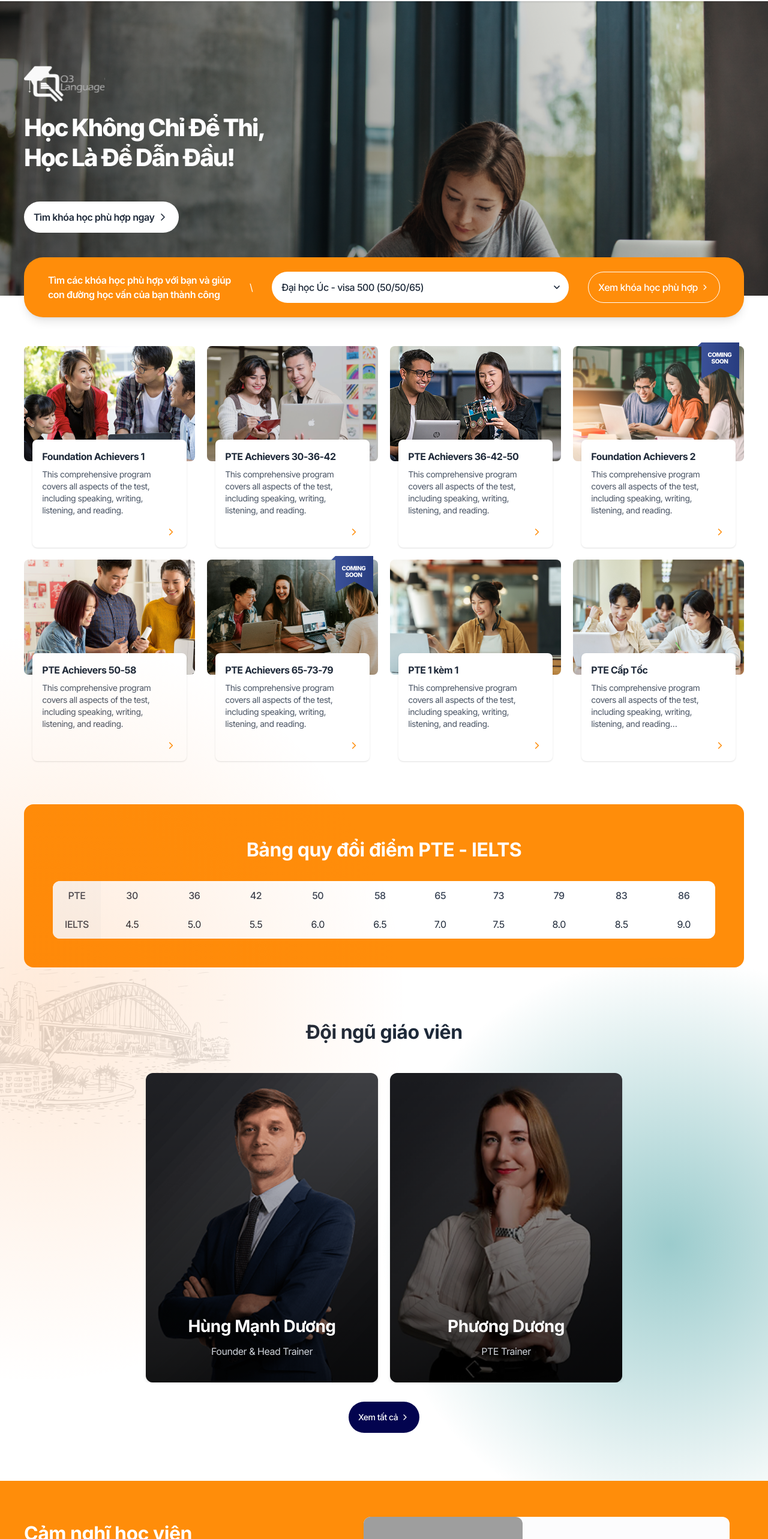
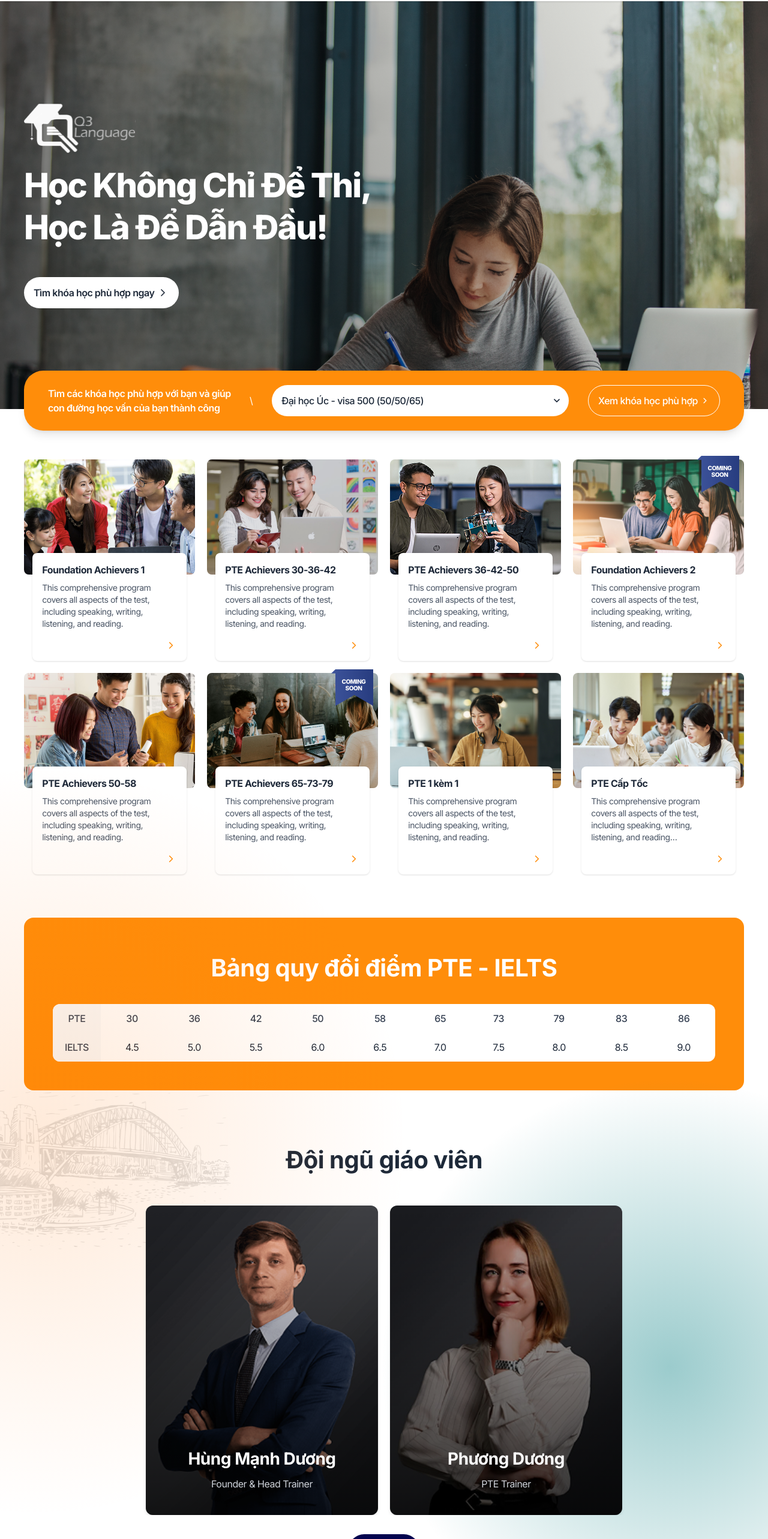
Before and after one commit to hoanglocdn95/Q3-landing-page, a Next.js app: page /en in a window 1280 px wide. Shown: the part 130-2696 px from the top of the page at 60% size. Built offline with nearby package versions, Linux system fonts and the light colour scheme; grey boxes are pictures that could not be loaded; a web font is replaced by a local one.

Commit message:
feat: add responsive home page

```diff
--- a/src/app/[locale]/_components/banner-section.tsx
+++ b/src/app/[locale]/_components/banner-section.tsx
@@ -6,7 +6,7 @@
   return (
     <section className="relative">
       {/* Hero Section with Background Image */}
-      <div className="gt-lg:h-[680px] relative h-[467px] overflow-hidden md:h-[491px]">
+      <div className="relative h-[467px] overflow-hidden md:h-[491px] lg:h-[680px]">
         <Image
           src="/images/home/hero-home.png"
           alt="Student studying"
@@ -21,12 +21,12 @@
                 alt="Logo of Q3 Language"
                 width={186}
                 height={88}
-                className="lt-lg:w-[186px] lt-lg:h-[88px] mb-4 h-[64px] w-[135px]"
+                className="mb-4 h-[64px] w-[135px] lg:h-[88px] lg:w-[186px]"
                 src={'/icons/logo-light.svg'}
               />
 
               {/* Hero Text */}
-              <h1 className="text-32 sm:text-40 lt-lg:text-[56px] mb-8 leading-tight font-extrabold text-white sm:mb-12 lg:tracking-[-2px]">
+              <h1 className="text-32 sm:text-40 mb-8 leading-tight font-extrabold text-white sm:mb-12 lg:text-[56px] lg:tracking-[-2px]">
                 Học Không Chỉ Để Thi, <br />
                 Học Là Để Dẫn Đầu!
               </h1>
--- a/src/app/[locale]/_components/course-grid.tsx
+++ b/src/app/[locale]/_components/course-grid.tsx
@@ -4,7 +4,7 @@
 export default function CourseGrid({ locale }: { locale: string }) {
   return (
     <section className="section-container hide-scrollbar overflow-x-auto scroll-smooth py-12 pb-6 sm:overflow-hidden">
-      <div className="gt-lg:grid-cols-4 flex w-max grid-cols-2 space-x-4 sm:grid sm:w-auto sm:gap-5 sm:space-x-0 md:grid-cols-3">
+      <div className="flex w-max grid-cols-2 space-x-4 sm:grid sm:w-auto sm:gap-5 sm:space-x-0 md:grid-cols-3 lg:grid-cols-4">
         {courses.map((course, index) => (
           <CourseCard
             locale={locale}
--- a/src/app/[locale]/_components/evaluate.tsx
+++ b/src/app/[locale]/_components/evaluate.tsx
@@ -74,7 +74,7 @@
   ];
 
   return (
-    <section className="lt-lg:py-18 relative bg-[#FF8D0A] py-10 sm:py-15">
+    <section className="relative bg-[#FF8D0A] py-10 sm:py-15 lg:py-18">
       <Image
         src={'/images/home/evaluete-home.png'}
         width={732}
@@ -84,7 +84,7 @@
       />
       <div className="section-container flex flex-col md:flex-row">
         <div>
-          <h2 className="sm:text-32 text-24 gt-lg:text-[40px] gt-lg:leading-[72px] mb-2.5 text-center font-bold text-white sm:mb-4 md:text-left">
+          <h2 className="sm:text-32 text-24 mb-2.5 text-center font-bold text-white sm:mb-4 md:text-left lg:text-[40px] lg:leading-[72px]">
             Cảm nghĩ học viên
           </h2>
           <p className="mb-6 text-center text-base font-medium text-white sm:text-left">
--- a/src/app/[locale]/_components/score-conversion-table.tsx
+++ b/src/app/[locale]/_components/score-conversion-table.tsx
@@ -15,7 +15,7 @@
 
   return (
     <section className="section-container mt-12 rounded-2xl bg-[#ff8d0a] p-6 md:p-12">
-      <h2 className="sm:text-32 text-24 gt-lg:text-[40px] gt-lg:leading-[72px] mb-6 text-center font-bold text-white">
+      <h2 className="sm:text-32 text-24 mb-6 text-center font-bold text-white lg:text-[40px] lg:leading-[72px]">
         Bảng quy đổi điểm PTE - IELTS
       </h2>
 
--- a/src/app/[locale]/_components/teachers-team-section.tsx
+++ b/src/app/[locale]/_components/teachers-team-section.tsx
@@ -35,7 +35,7 @@
         />
         <div className="absolute top-[408px] left-[406px] z-0 size-[300px] rotate-[13deg] bg-[radial-gradient(50%_50%_at_50%_50%,_#067E81_0%,_rgba(217,_217,_217,_0)_100%)] opacity-[0.4] sm:size-[500px] md:top-[-20px] md:left-[635px] md:size-[963px]"></div>
         <div className="absolute right-[10px] bottom-[240px] z-0 h-[672px] w-[660px] rotate-[13deg] bg-[radial-gradient(50%_50%_at_50%_50%,_#FD7200_0%,_rgba(217,_217,_217,_0)_100%)] opacity-[0.15] md:right-[600px] md:bottom-[160px] md:h-[1254px] md:w-[1232px]"></div>
-        <h2 className="text-text-primary sm:text-32 text-24 gt-lg:text-[40px] gt-lg:leading-[72px] mb-10 text-center font-bold">
+        <h2 className="text-text-primary sm:text-32 text-24 mb-10 text-center font-bold lg:text-[40px] lg:leading-[72px]">
           Đội ngũ giáo viên
         </h2>
 
--- a/src/app/globals.css
+++ b/src/app/globals.css
@@ -180,6 +180,9 @@
   --color-sidebar-accent-foreground: var(--sidebar-accent-foreground);
   --color-sidebar-border: var(--sidebar-border);
   --color-sidebar-ring: var(--sidebar-ring);
+  --breakpoint-lg: 1025px;
+  --breakpoint-md: 769px;
+  --breakpoint-sm: 641px;
 }
 
 @layer base {
--- a/src/components/contact-form-section.tsx
+++ b/src/components/contact-form-section.tsx
@@ -38,7 +38,7 @@
       <div className="section-container relative">
         <div className="flex flex-col items-center gap-6 pt-8 lg:flex-row lg:gap-0 lg:py-16">
           <div className="relative flex w-full flex-col gap-8 lg:w-[522px]">
-            <h2 className="text-text-primary sm:text-32 text-24 gt-lg:text-[40px] gt-lg:leading-[72px] text-center font-bold md:text-3xl lg:mb-6 lg:whitespace-nowrap">
+            <h2 className="text-text-primary sm:text-32 text-24 text-center font-bold md:text-3xl lg:mb-6 lg:text-[40px] lg:leading-[72px] lg:whitespace-nowrap">
               {t.title}
             </h2>
             <form className="relative z-10 flex flex-col gap-6 lg:mb-8">
```
